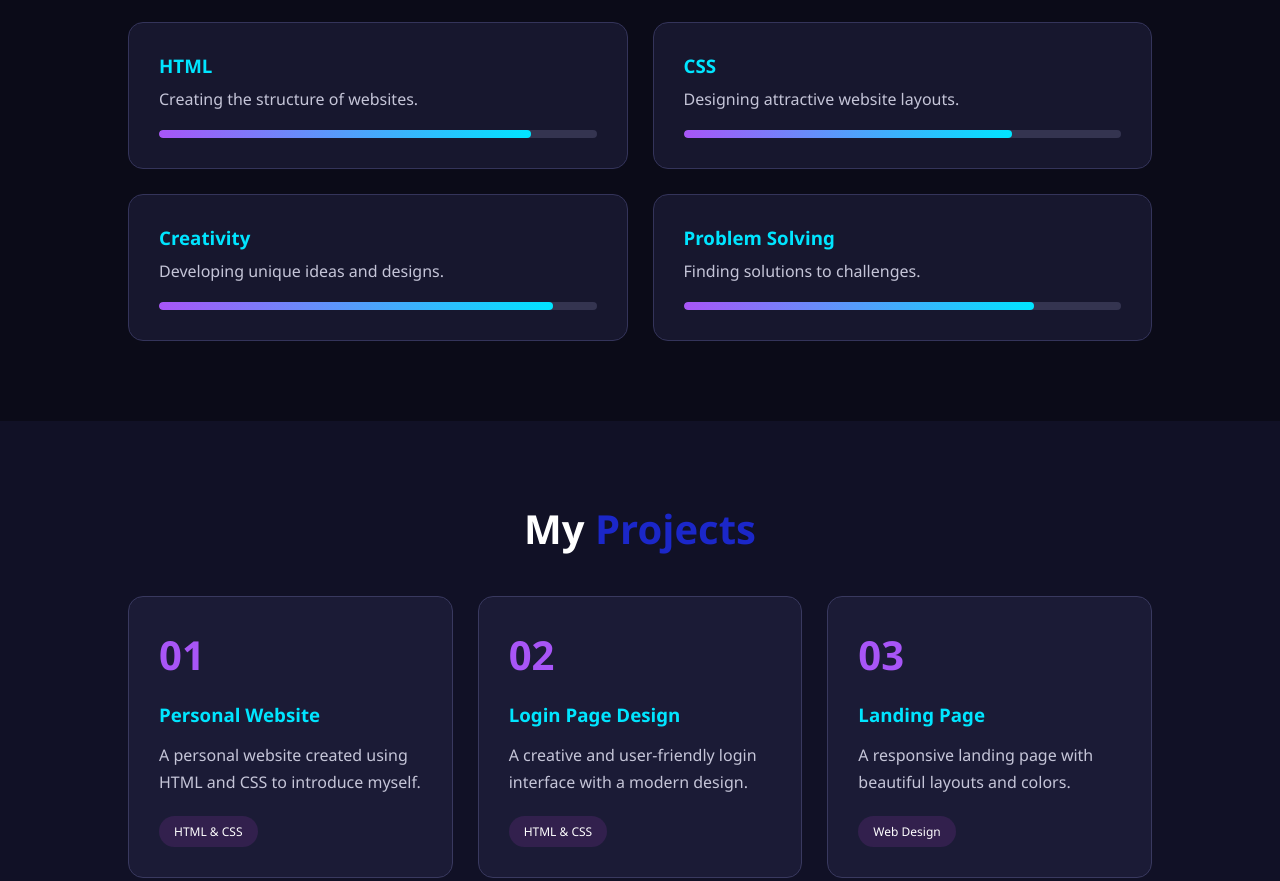
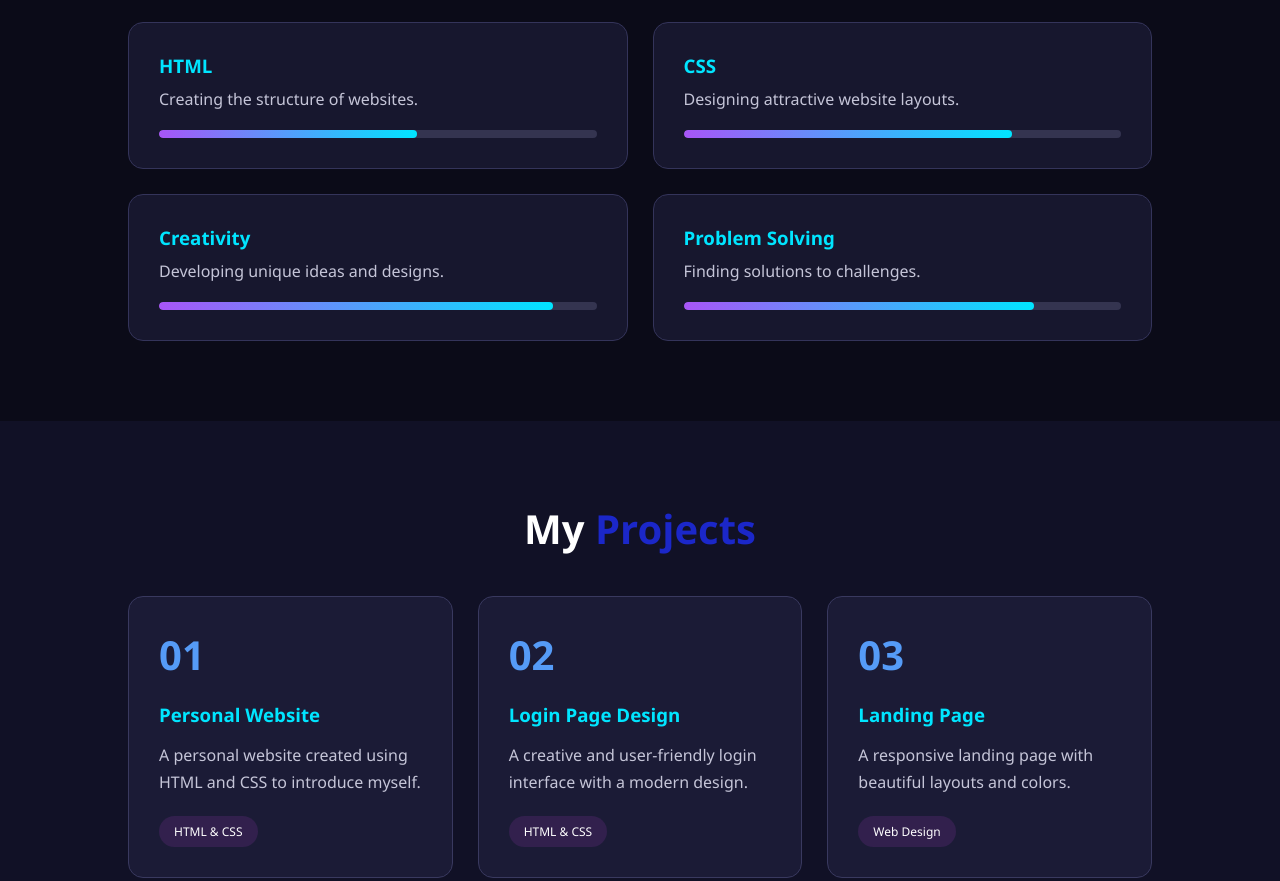
Before and after one commit to CayaKertCharls/charls_caya-project-1, a plain HTML site: page index.html in a window 1280 px wide. Shown: the part 1540-2421 px from the top of the page. Drawn offline with Linux system fonts and the light colour scheme.

Commit message:
edit index & style

```diff
--- a/index.html
+++ b/index.html
@@ -85,7 +85,7 @@
                 <h3>HTML</h3>
                 <p>Creating the structure of websites.</p>
                 <div class="progress">
-                    <span style="width: 85%"></span>
+                    <span style="width: 59%"></span>
                 </div>
             </div>
 
--- a/style.css
+++ b/style.css
@@ -2,7 +2,7 @@
 /* GENERAL SETTINGS */
 * {
     margin: 0;
-    padding: 0;
+    padding: 24x;
     box-sizing: border-box;
     scroll-behavior: smooth;
     font-family: 'Segoe UI', sans-serif;
@@ -258,13 +258,13 @@ section {
 
 .project-card:hover {
     transform: translateY(-10px);
-    box-shadow: 0 0 20px #6524a5;
+    box-shadow: 0 0 20px #222baa;
 }
 
 .project-icon {
     font-size: 40px;
     font-weight: bold;
-    color: #a855f7;
+    color: #559bf7;
     margin-bottom: 20px;
 }
 
```
